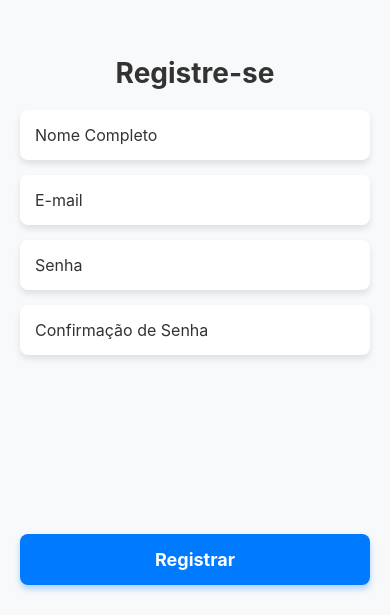
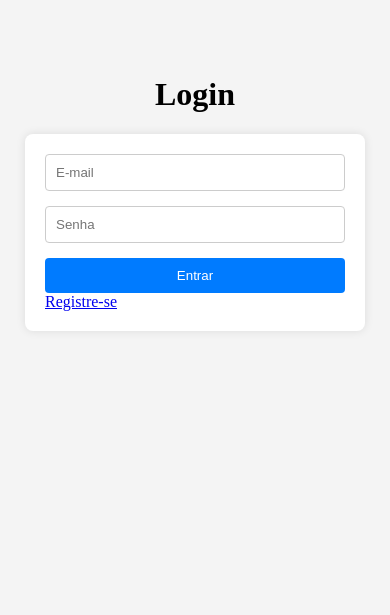
Before and after one commit to Higoruan/MedConnect, a React Native app: screen / in a window 390 px wide. Shown: the part 229-844 px from the top of the page. Built offline with nearby package versions, Linux system fonts and the light colour scheme.

Commit message:
Padronização e alterção no front

```diff
--- a/src/app.tsx
+++ b/src/app.tsx
@@ -1,9 +1,8 @@
 import React from 'react';
-import Register from './pages/Register/app';
-import Menu from './components/menu/app';
+import Login from './pages/login/app';
 
 export default function App() {
     return (
-        <Register />
+        <Login />
     );
 }
--- a/src/pages/login/app.tsx
+++ b/src/pages/login/app.tsx
@@ -1,15 +1,13 @@
 import React, { useState } from 'react';
 import { Container, Form, Input, Button, ErrorMessage } from './style';
+import { validateEmail } from './validation';
+import Register from '../Register/app';
 
 const App: React.FC = () => {
     const [email, setEmail] = useState('');
     const [password, setPassword] = useState('');
     const [error, setError] = useState('');
-
-    const validateEmail = (email: string) => {
-        const regex = /^[^\s@]+@[^\s@]+\.[^\s@]+$/;
-        return regex.test(email);
-    };
+    const [isRegister, setIsRegister] = useState(false); // Estado para alternar entre Login e Registro
 
     const handleSubmit = (event: React.FormEvent) => {
         event.preventDefault();
@@ -34,6 +32,10 @@ const App: React.FC = () => {
 
     return (
         <Container>
+            {isRegister ? (
+                <Register />
+            ) : (
+                <>
                     <h1>Login</h1>
                     <Form onSubmit={handleSubmit}>
                         <Input
@@ -52,8 +54,13 @@ const App: React.FC = () => {
                         />
                         {error && <ErrorMessage>{error}</ErrorMessage>}
                         <Button type="submit">Entrar</Button>
+                        {/* Link para alternar para o componente Register */}
+                        <a href="#" onClick={() => setIsRegister(true)}>
+                            Registre-se
+                        </a>
                     </Form>
-            <a href="/recuperar-senha">Esqueceu sua senha?</a>
+                </>
+            )}
         </Container>
     );
 };
--- a/src/pages/login/style.tsx
+++ b/src/pages/login/style.tsx
@@ -5,8 +5,9 @@ export const Container = styled.div`
     flex-direction: column;
     align-items: center;
     justify-content: center;
-    height: 100vh;
     background-color: #f4f4f4;
+    height: 100vh; /* Adiciona altura de 100% da viewport */
+    width: 100vw;  /* Adiciona largura de 100% da viewport */
 `;
 
 export const Form = styled.form`
--- /dev/null
+++ b/src/pages/login/validation.tsx
@@ -0,0 +1,4 @@
+export const validateEmail = (email: string): boolean => {
+    const regex = /^[^\s@]+@[^\s@]+\.[^\s@]+$/;
+    return regex.test(email);
+};
```
Also changed, not shown: 1 other file (tests, documents, lock files or other folders). Lines whose indentation alone changed are shown as unchanged.
